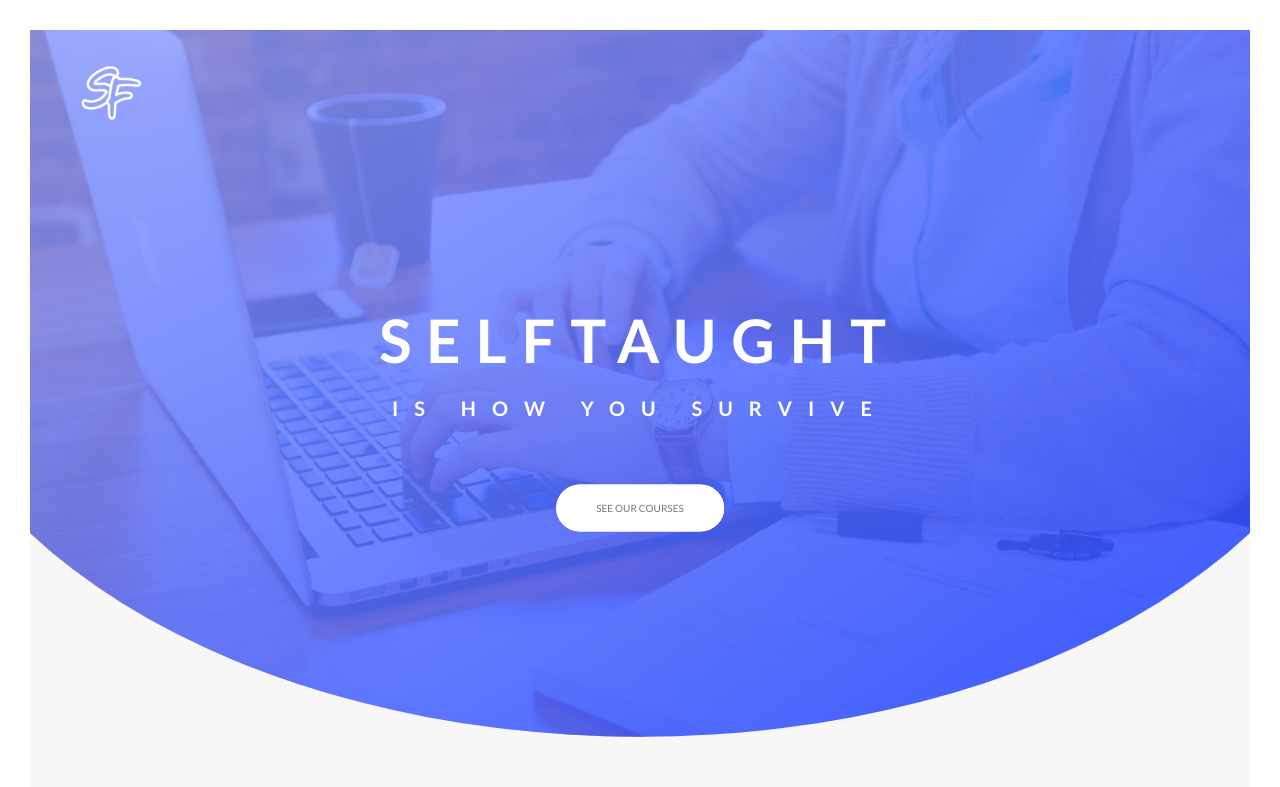
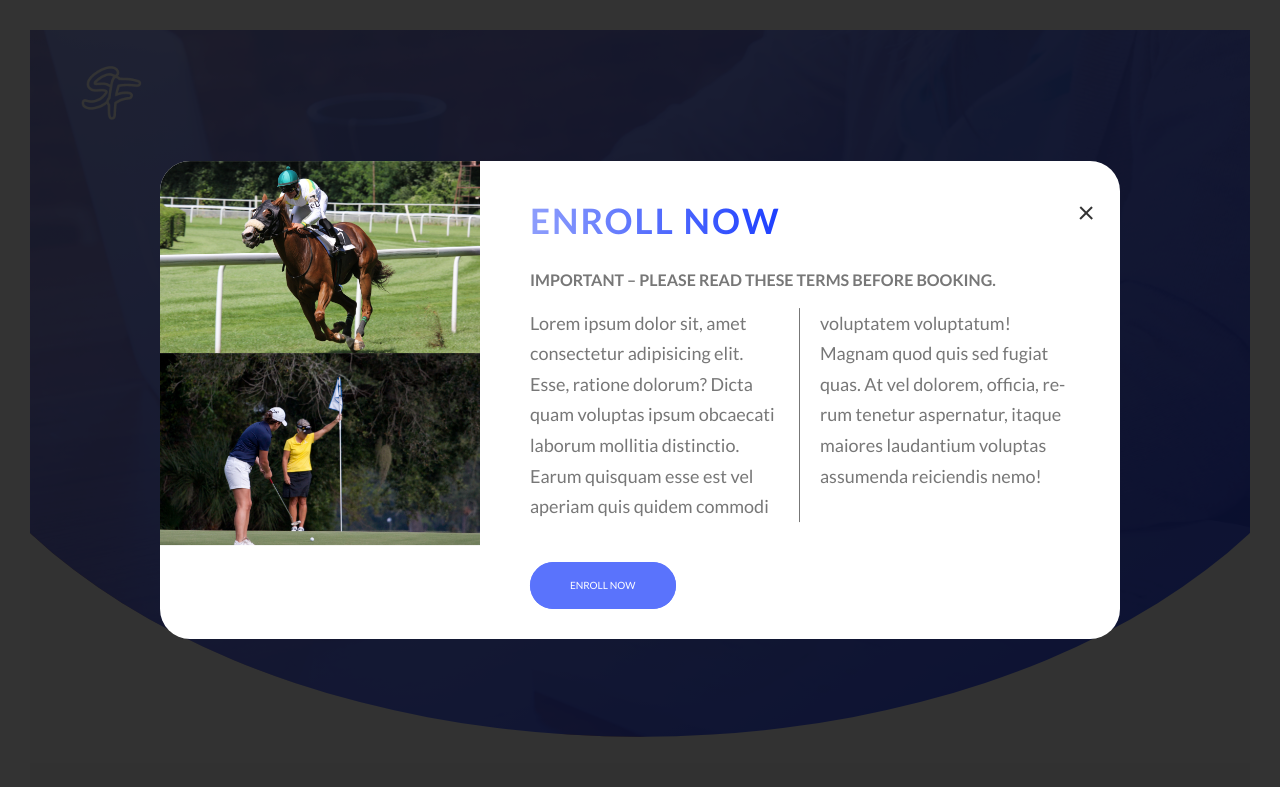
Before and after one commit to haitc21/SASS, a website: page index.html in a window 1280 px wide. Shown: the top 787 px of the page. Drawn offline with Linux system fonts and the light colour scheme.

Commit message:
Bai30 lam popup

```diff
--- a/index.html
+++ b/index.html
@@ -509,5 +509,39 @@
         </div>
       </div>
     </footer>
+
+    <section class="popup">
+      <div class="popup__content">
+        <div class="popup__left">
+          <img src="img/popup1.jpg" alt="Tour photo" class="popup__img" />
+          <img src="img/popup2.jpg" alt="Tour photo" class="popup__img" />
+        </div>
+        <div class="popup__right">
+          <a
+            href="/redirect?Id=XzShlVZhKwKvxCPDmVEF3Cqs6MLcTIuiZ1tzBiy2sKo%3d"
+            class="popup__close"
+            >&times;</a
+          >
+          <h2 class="heading-secondary u-margin-bottom-small">Enroll now</h2>
+          <h3 class="heading-tertiary u-margin-bottom-small">
+            Important &ndash; Please read these terms before booking.
+          </h3>
+          <p class="popup__text">
+            Lorem ipsum dolor sit, amet consectetur adipisicing elit. Esse,
+            ratione dolorum? Dicta quam voluptas ipsum obcaecati laborum
+            mollitia distinctio. Earum quisquam esse est vel aperiam quis quidem
+            commodi voluptatem voluptatum! Magnam quod quis sed fugiat quas. At
+            vel dolorem, officia, rerum tenetur aspernatur, itaque maiores
+            laudantium voluptas assumenda reiciendis nemo!
+          </p>
+          <a
+            href="/redirect?Id=8PbzEa1t5qA%2fxnPzl6pMfg%3d%3d"
+            class="btn btn--blue"
+            >Enroll now</a
+          >
+        </div>
+      </div>
+    </section>
+
   </body>
 </html>
--- a/sass/Abtracts/_mixin.scss
+++ b/sass/Abtracts/_mixin.scss
@@ -1,7 +1,13 @@
 @mixin clearfix {
-    &::after{
-        content: "";
-        display: table;
-        clear:both;
-    }
+  &::after {
+    content: "";
+    display: table;
+    clear: both;
+  }
 }
+@mixin absCenter {
+  position: absolute;
+  top: 50%;
+  left: 50%;
+  transform: translate(-50%, -50%);
+}
--- /dev/null
+++ b/sass/Components/_popup.scss
@@ -0,0 +1,61 @@
+.popup {
+  height: 100vh;
+  width: 100%;
+  position: fixed;
+  top: 0;
+  left: 0;
+  background-color: rgba($color-black, 0.8);
+  z-index: 9999;
+
+  &__img {
+    display: block;
+    width: 100%;
+  }
+
+  &__content {
+    @include absCenter;
+    width: 75%;
+    background-color: $color-white;
+    border-radius: 3rem;
+    display: table;
+    overflow: hidden;
+  }
+  //   display: table-cell, nó sẽ giúp element hiển thị như 1 cột trong table
+  //    (các cột sẽ hiển thị trên cùng 1 hàng, và có cùng chiều cao)
+  &__left {
+    width: 33.333333%;
+    display: table-cell;
+  }
+
+  &__right {
+    width: 66.666667%;
+    display: table-cell;
+    vertical-align: middle;
+    padding: 3rem 5rem;
+  }
+
+  &__text {
+    font-size: 1.8rem;
+    margin-bottom: 4rem;
+    // column-count chính là số cột được chia
+    // column-gap là khoảng cách giữa các cột
+    // column-rule là vạch ngăn cách giữa các cột
+    // còn hyphens dùng để khi có chữ quá dài mà chữ đó phải xuống dòng thì sẽ có gạch nối giữa 2 phần của dòng đó.
+    column-count: 2;
+    column-gap: 4rem;
+    column-rule: 1px solid $color-grey;
+    hyphens: auto;
+  }
+
+  &__close {
+    &:link,
+    &:visited {
+      color: $color-grey-dark-1;
+      position: absolute;
+      top: 2.5rem;
+      right: 2.5rem;
+      font-size: 3rem;
+      text-decoration: none;
+    }
+  }
+}
--- a/sass/main.scss
+++ b/sass/main.scss
@@ -15,6 +15,7 @@
 @import './Components/enroll';
 @import './Components/form';
 @import './Components/footer';
+@import './Components/popup';
 
 @import './Layout/header';
 @import './Layout/grid';
```
Also changed, not shown: css/styles.css.
